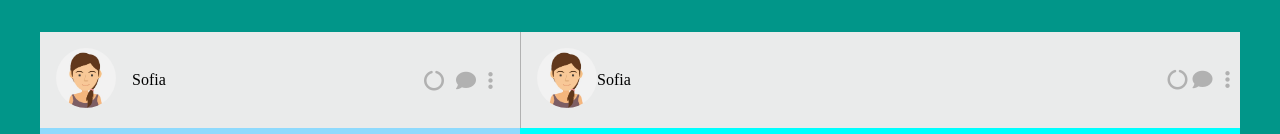
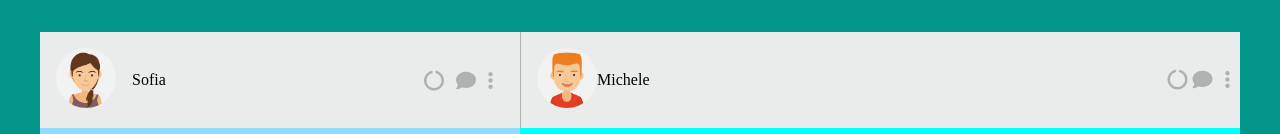
Before and after one commit to rpsobolewski/vue-boolzapp, a plain HTML site: page index.html in a window 1280 px wide. Shown: the top 134 px of the page. Drawn offline with nearby package versions, Linux system fonts and the light colour scheme.

Commit message:
fixed active contact
the image and name of the active contact is displayed above the messages

```diff
--- a/index.html
+++ b/index.html
@@ -71,10 +71,10 @@
                         <div class="contact_details">
                             <div class="avatar">
                                 <img
-                                    :src="`./assets/img/avatar${me.avatar}.jpg`"
+                                    :src="`./assets/img/avatar${contacts[activeContact].avatar}.jpg`"
                                     alt>
                             </div>
-                            <div class="name">{{me.name}}</div>
+                            <div class="name">{{contacts[activeContact].name}}</div>
                         </div>
                         <div class="actions">
                             <i class="fa-solid fa-circle-notch fa-lg fa-fw"></i>
```
